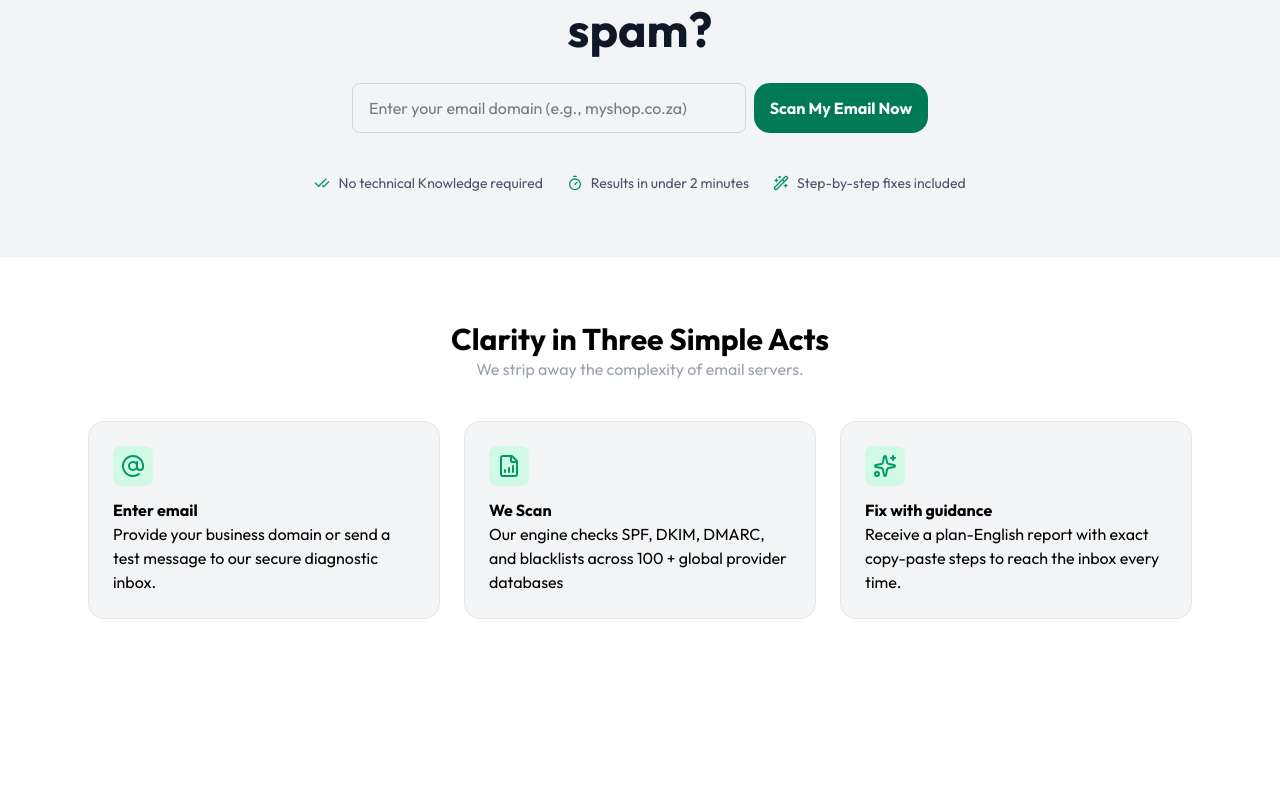
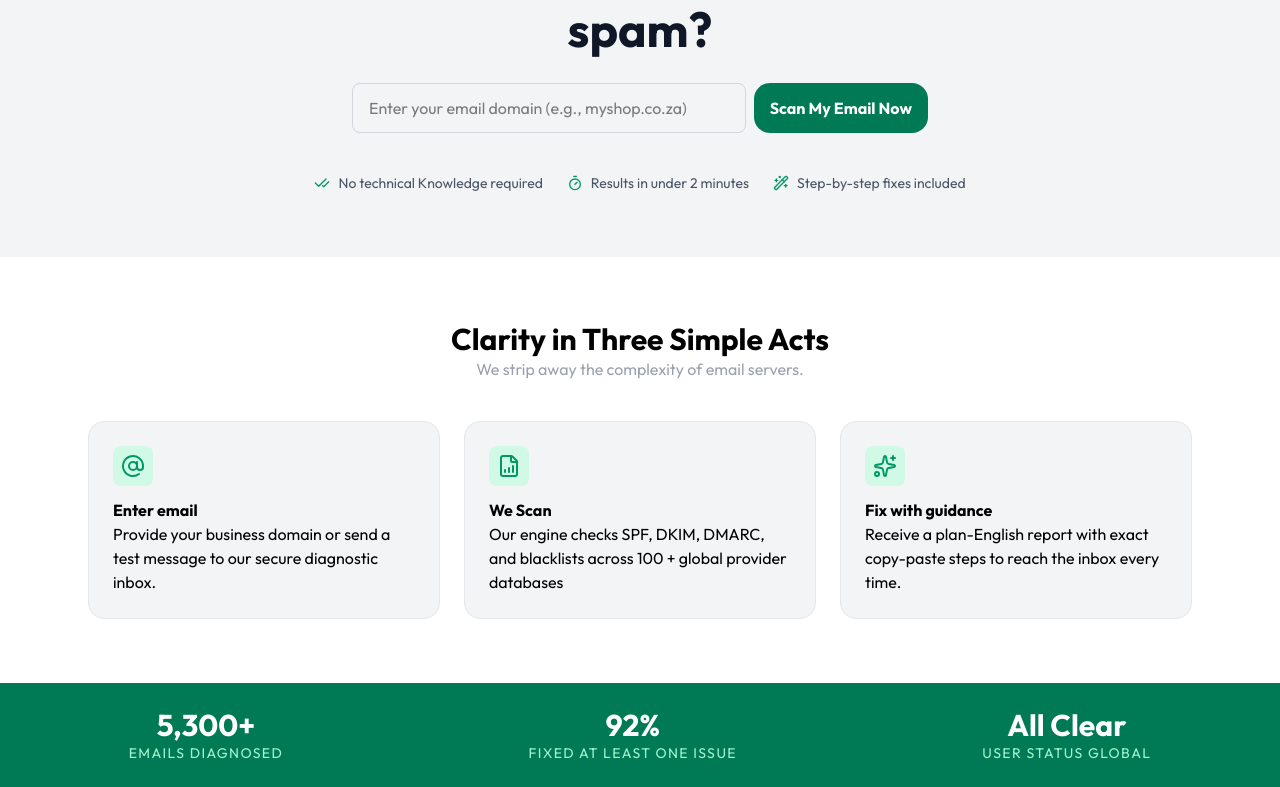
Before and after one commit to I-am-Tofunmi/MailGuard, a React (Vite) app in the folder client/: page / in a window 1280 px wide. Shown: the part 242-1029 px from the top of the page. Before the commit the page ends 925 px from the top, so only its background shows below. Built offline with nearby package versions, Linux system fonts and the light colour scheme.

Commit message:
feat: add StatsBanner component

```diff
--- /dev/null
+++ b/client/src/components/StatsBanner.jsx
@@ -0,0 +1,18 @@
+function StatsBanner() {
+    return <article className="bg-emerald-700 text-white flex justify-around items-center py-6 px-4 gap-5">
+        <div className="flex flex-col items-center">
+            <h3 className="text-3xl font-bold">5,300+</h3>
+            <p className="text-sm tracking-widest text-emerald-200">EMAILS DIAGNOSED</p>
+        </div>
+        <div className="flex flex-col items-center">
+            <h2 className="text-3xl font-bold">92%</h2>
+            <p className="text-sm tracking-widest text-emerald-200">FIXED AT LEAST ONE ISSUE</p>
+        </div>
+        <div className="flex flex-col items-center">
+            <h2 className="text-3xl font-bold">All Clear</h2>
+            <p className="text-sm tracking-widest text-emerald-200">USER STATUS GLOBAL</p>
+        </div>
+    </article>
+}
+
+export default StatsBanner;
--- a/client/src/pages/LandingPage.jsx
+++ b/client/src/pages/LandingPage.jsx
@@ -1,12 +1,14 @@
 import Navbar from "../components/Navbar";
 import HeroSection from "../components/HeroSection";
 import HowItWorksSection from "../components/HowItWorksSection";
+import StatsBanner from "../components/StatsBanner";
 function LandingPage() {
     return (
         <div>
             <Navbar />
             <HeroSection />
             <HowItWorksSection />
+            <StatsBanner />
         </div>
     )
 }
```
